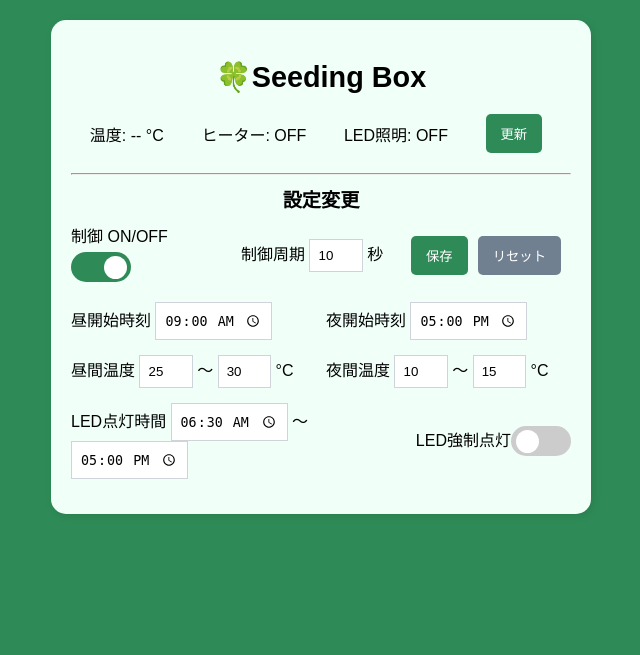
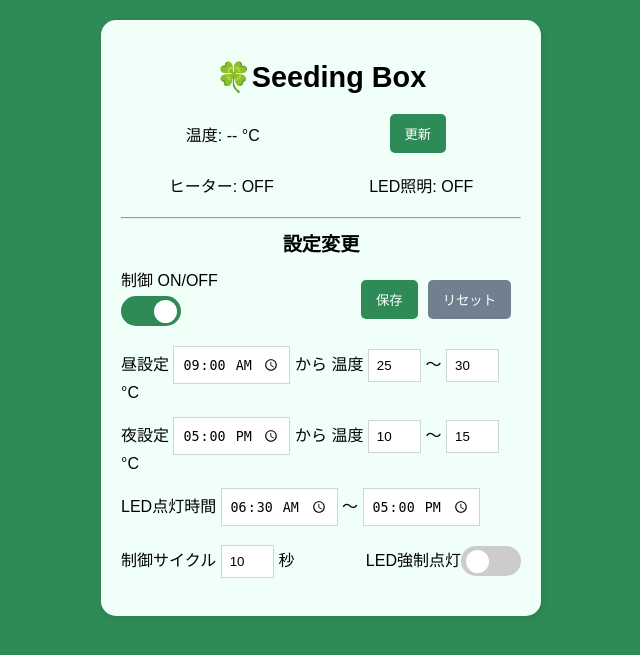
Before and after one commit to piroyuki0700/seedingbox, a Flask app: page / in a window 1280 px wide. Shown: the top 655 px of the page, without its empty margins (319-959 px from the left). Run offline with Flask 3, Linux system fonts and the light colour scheme.

Commit message:
Changed page design.

```diff
--- a/templates/index.html
+++ b/templates/index.html
@@ -14,7 +14,7 @@
             padding: 20px;
             margin: 20px auto;
             width: 90%;
-            max-width: 500px;
+            max-width: 400px;
             box-shadow: 2px 2px 8px rgba(0,0,0,0.1);
             font-family: Arial, sans-serif;
         }
@@ -223,9 +223,11 @@
         <h1>🍀Seeding Box</h1>
         <div class="status-row">
             <div>温度: <span id="currentTemp">--</span></div>
+            <button onclick="updateStatus()">更新</button>
+        </div>
+        <div class="status-row">
             <div>ヒーター: <span id="heaterStatus">--</span></div>
             <div>LED照明: <span id="ledStatus">--</span></div>
-            <button onclick="updateStatus()">更新</button>
         </div>
         <hr>
         <h2>設定変更</h2>
@@ -241,10 +243,6 @@
                         </label>
                     </div>
                 </div>
-                <div class="form-group">
-                    <label>制御周期</label>
-                    <input type="number" id="inputCycleTime" step="1" min="1" required> 秒
-                </div>
                 <div class="button-group">
                     <button type="submit">保存</button>
                     <button type="button" id="reset-btn" onclick="loadConfigIntoForm()">リセット</button>
@@ -253,23 +251,19 @@
             <!-- 昼間時刻 -->
             <div class="form-row">
                 <div class="form-group">
-                    <label for="inputDayStart">昼開始時刻</label>
-                    <input type="time" id="inputDayStart" required>
-                </div>
-                <div class="form-group">
-                    <label for="inputDayEnd">夜開始時刻</label>
-                    <input type="time" id="inputDayEnd" required>
+                    <label for="inputDayStart">昼設定</label>
+                    <input type="time" id="inputDayStart" required> から
+                    <label for="inputDayMin">温度</label>
+                    <input type="number" id="inputDayMin" step="1" min="1" max="30" required> 〜
+                    <input type="number" id="inputDayMax" step="1" min="1" max="30" required> °C
                 </div>
             </div>
             <!-- 昼間温度（下限〜上限） -->
             <div class="form-row">
                 <div class="form-group">
-                    <label for="inputDayMin">昼間温度</label>
-                    <input type="number" id="inputDayMin" step="1" min="1" max="30" required> 〜
-                    <input type="number" id="inputDayMax" step="1" min="1" max="30" required> °C
-                </div>
-                <div class="form-group">
-                    <label for="inputNightMin">夜間温度</label>
+                    <label for="inputDayEnd">夜設定</label>
+                    <input type="time" id="inputDayEnd" required> から
+                    <label for="inputNightMin">温度</label>
                     <input type="number" id="inputNightMin" step="1" min="1" max="30" required> 〜
                     <input type="number" id="inputNightMax" step="1" min="1" max="30" required> °C
                 </div>
@@ -280,6 +274,12 @@
                     <input type="time" id="inputLedOn" required>
                     <span>〜</span>
                     <input type="time" id="inputLedOff" required>
+                </div>
+            </div>
+            <div class="form-row">
+                <div class="form-group">
+                    <label>制御サイクル</label>
+                    <input type="number" id="inputCycleTime" step="1" min="1" required> 秒
                 </div>
                 <label>LED強制点灯</label>
                 <div class="switch-container">
```
